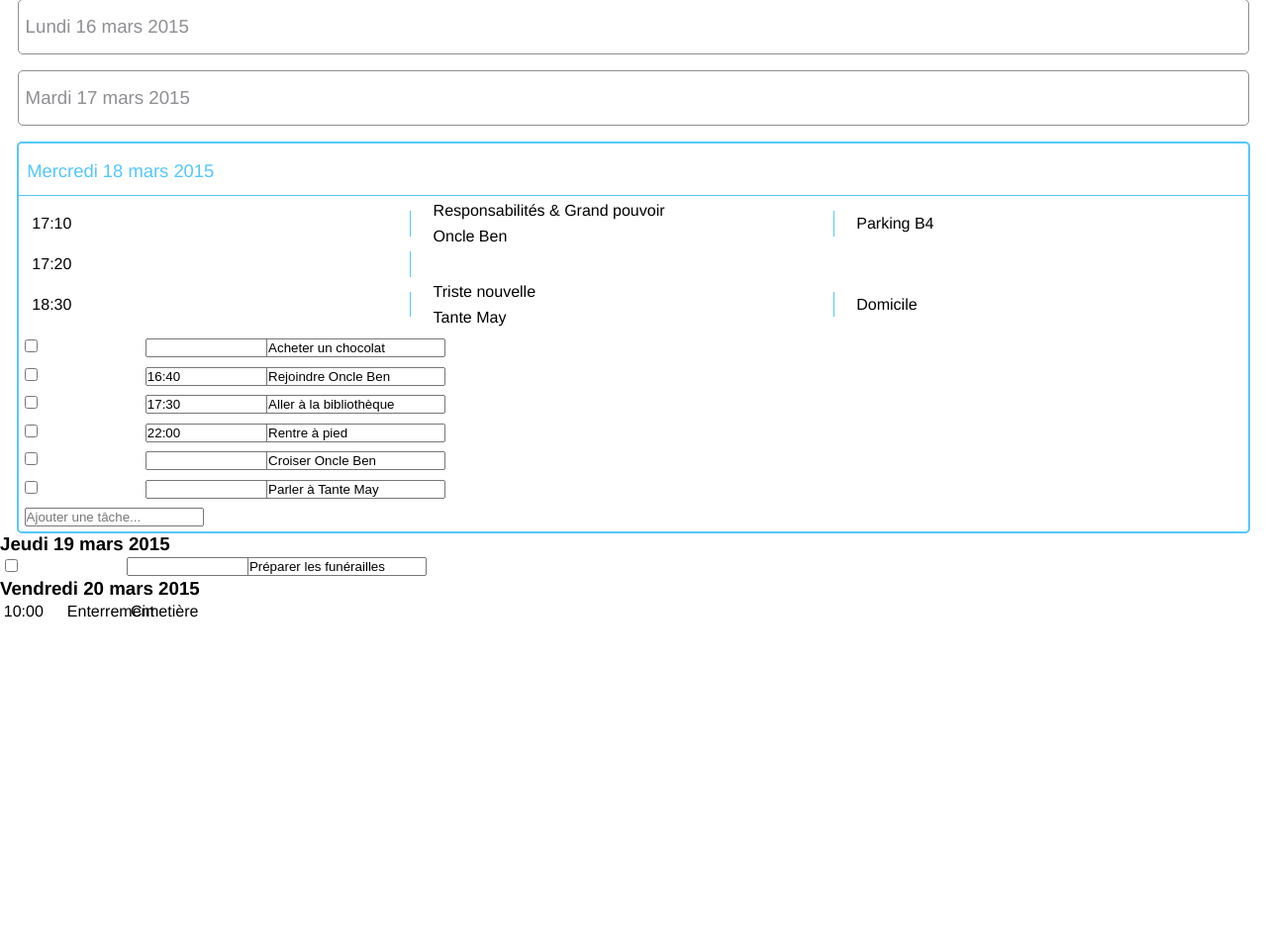
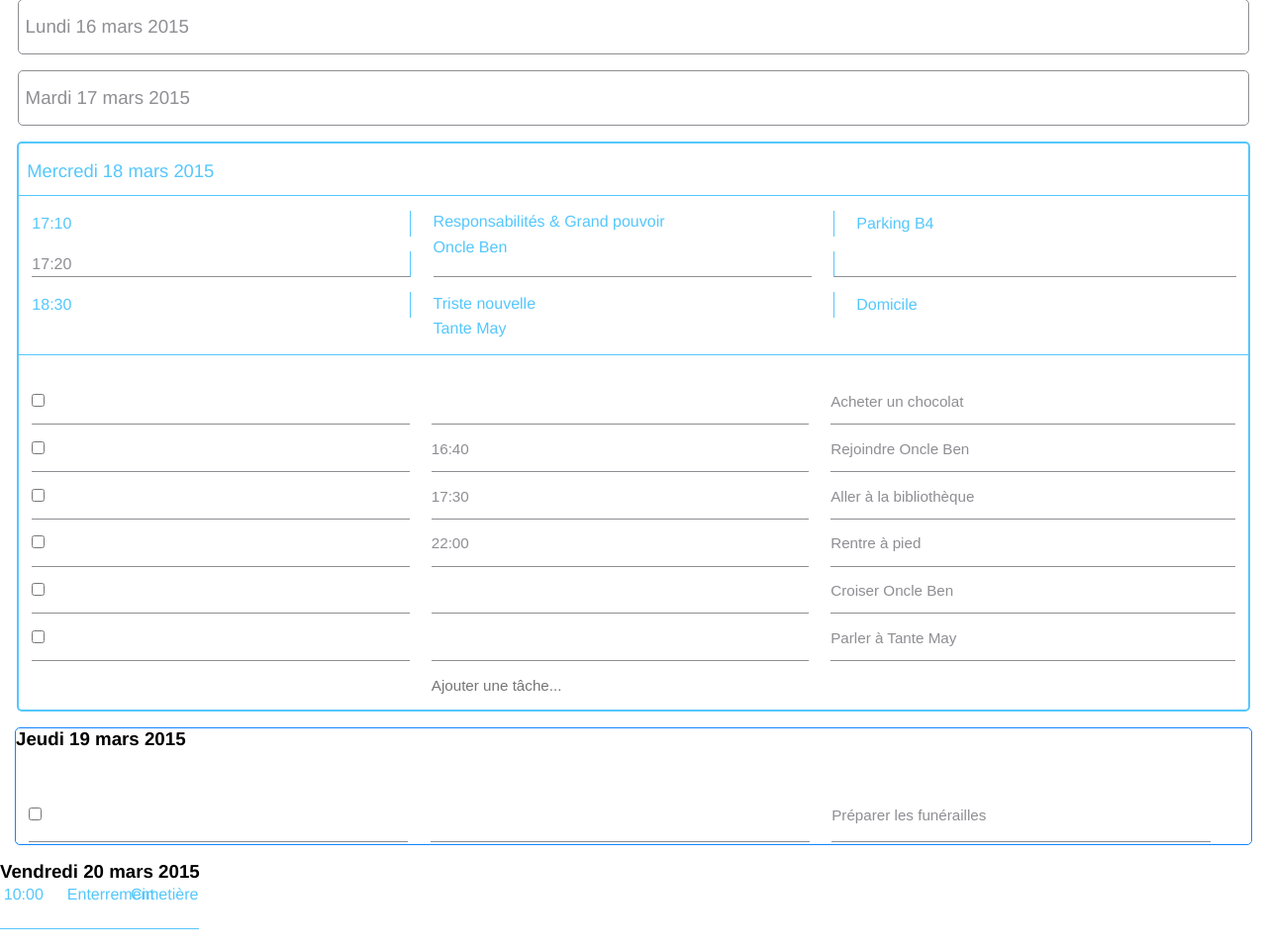
Before and after one commit to Tibroux/Tiby_TFE, a PHP site: page /semaine.html in a window 1280 px wide. Shown: the part 154-1115 px from the top of the page at 99% size. Before the commit the page ends 778 px from the top, so only its background shows below. Run offline with PHP 8.4, Linux system fonts and the light colour scheme.

Commit message:
suite_princ

```diff
--- a/css/styles.css
+++ b/css/styles.css
@@ -203,6 +203,62 @@ td.tab_right {
 	border-left: 1px solid #54c7fc;
 	padding-left: 1.4rem;
 }
+table.planning {
+	border-bottom: 1px solid #54c7fc;
+	padding-bottom: 1.4rem;
+	color: #54c7fc;
+}
+td.double_line {
+	position: relative;
+	top: .7rem;
+}
+td.tab_split {
+	height: 1.6rem;
+	border-bottom: 1px solid #8e8e93;
+}
+td.tab_left_split {
+	height: 1.6rem;
+	border-right: 1px solid #54c7fc;
+	border-bottom: 1px solid #8e8e93;
+	color: #8e8e93;
+}
+td.tab_right_split {
+	height: 1.6rem;
+	border-left: 1px solid #54c7fc;
+	border-bottom: 1px solid #8e8e93;
+	padding-right: 1.5rem;
+}
+table.todo {
+	margin: 1.4rem auto 0;
+	width: 100%;
+}
+table.todo tr td {
+	border-bottom: 1px solid #8e8e93;
+	height: 2.2rem;
+	padding-top: .6rem;
+}
+table.todo tr td input[type="text"] {
+	border: none;
+	color: #8e8e93;
+	font-size: .95rem;
+	width: 100%;
+	outline: none;
+}
+/*input[type="checkbox"]:checked ~ input[type="text"] {
+	text-decoration: line-through;
+}*/
+td.todo_right {
+	padding-right: 1.7rem;
+}
+#last_c1, #last_c2, #last_c3 {
+	border-bottom: none;
+}
+ul.back_to_the_future {
+	border: 1px solid rgba(18,132,255,1);
+	border-radius: 5px;
+	width: 97.5%;
+	margin: 1rem auto;
+}
 #first_decal_compte {
 	border-top: 1px solid #ff3824;
 }
--- a/semaine.html
+++ b/semaine.html
@@ -46,17 +46,17 @@
 				<table class="planning">
 					<tr>
 						<td class="tab_left">17:10</td>
-						<td>Responsabilités & Grand pouvoir<br/><span class="prof">Oncle Ben</span></td>
+						<td class="double_line">Responsabilités & Grand pouvoir<br/><span class="prof">Oncle Ben</span></td>
 						<td class="tab_right">Parking B4</td>
 					</tr>
 					<tr>
-						<td class="tab_left">17:20</td>
-						<td></td>
-						<td class="tab_right"></td>
+						<td class="tab_left_split">17:20</td>
+						<td class="tab_split"></td>
+						<td class="tab_right_split"></td>
 					</tr>
 					<tr>
 						<td class="tab_left">18:30</td>
-						<td>Triste nouvelle<br/><span class="prof">Tante May</span></td>
+						<td class="double_line">Triste nouvelle<br/><span class="prof">Tante May</span></td>
 						<td class="tab_right">Domicile</td>
 					</tr>
 				</table>
@@ -66,40 +66,42 @@
 					<tr>
 						<td><input type="checkbox"/></td>
 						<td><input type="text"/></td>
-						<td><input type="text" value="Acheter un chocolat"/></td>
+						<td class="todo_right"><input type="text" value="Acheter un chocolat"/></td>
 					</tr>
 					<tr>
 						<td><input type="checkbox"/></td>
 						<td><input type="text" value="16:40"/></td>
-						<td><input type="text" value="Rejoindre Oncle Ben"/></td>
+						<td class="todo_right"><input type="text" value="Rejoindre Oncle Ben"/></td>
 					</tr>
 					<tr>
 						<td><input type="checkbox"/></td>
 						<td><input type="text" value="17:30"/></td>
-						<td><input type="text" value="Aller à la bibliothèque"/></td>
+						<td class="todo_right"><input type="text" value="Aller à la bibliothèque"/></td>
 					</tr>
 					<tr>
 						<td><input type="checkbox"/></td>
 						<td><input type="text" value="22:00"/></td>
-						<td><input type="text" value="Rentre à pied"/></td>
+						<td class="todo_right"><input type="text" value="Rentre à pied"/></td>
 					</tr>
 					<tr>
 						<td><input type="checkbox"/></td>
 						<td><input type="text"/></td>
-						<td><input type="text" value="Croiser Oncle Ben"/></td>
+						<td class="todo_right"><input type="text" value="Croiser Oncle Ben"/></td>
 					</tr>
 					<tr>
 						<td><input type="checkbox"/></td>
 						<td><input type="text"/></td>
-						<td><input type="text" value="Parler à Tante May"/></td>
+						<td class="todo_right"><input type="text" value="Parler à Tante May"/></td>
 					</tr>
 					<tr class="more">
-						<td><input type="text" placeholder="Ajouter une tâche..."/></td>
+						<td id="last_c1"></td>
+						<td id="last_c2"><input type="text" placeholder="Ajouter une tâche..."/></td>
+						<td id="last_c3" class="todo_right"></td>
 					</tr>
 				</table>
 			</li>
 		</ul>
-		<ul>
+		<ul class="back_to_the_future">
 			<li>
 				<h3 class="date">Jeudi 19 mars 2015</h3>
 			</li>
```
